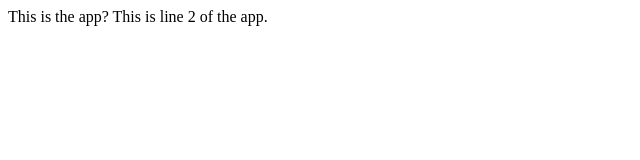
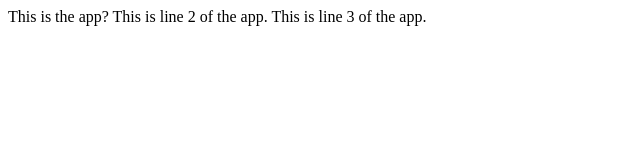
Before and after one commit to gregdevops/appsample, a plain HTML site: page index.html in a window 1280 px wide. Shown: the whole page, without its empty margins (0-640 px from the left). Drawn offline with Linux system fonts and the light colour scheme.

Commit message:
added line 3

```diff
--- a/index.html
+++ b/index.html
@@ -5,5 +5,6 @@
 	<body>
 		This is the app?
 		This is line 2 of the app.
+		This is line 3 of the app.
 	</body>
 </html>
```
